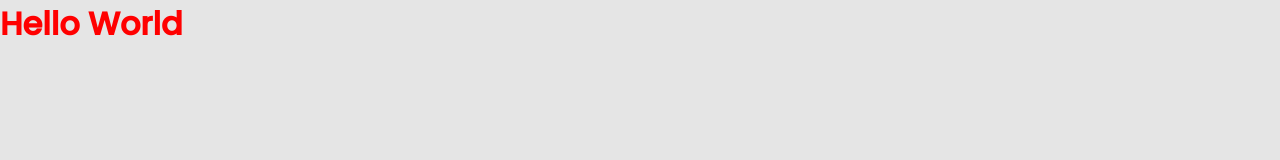
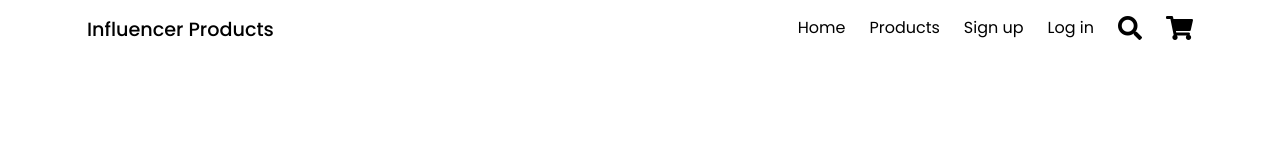
Before and after one commit to tusharpramanikbd/influencer-gear, a plain HTML site: page index.html in a window 1280 px wide. Drawn offline with Linux system fonts and the light colour scheme.

Commit message:
navbar done

```diff
--- a/index.html
+++ b/index.html
@@ -18,6 +18,59 @@
 	<link rel="stylesheet" href="./style.css">
 </head>
 <body>
-  <h1>Hello world</h1>
+  <header>
+    <!-- Navbar -->
+    <nav class="navbar">
+      <div class="nav-center">
+        <!-- nav header -->
+        <div class="nav-header">
+          <i class="fas fa-bars nav-icon"></i>
+          <p>Influencer products</p>
+          <div>
+            <!-- nav links -->
+            <ul class="nav-links">
+              <!-- single link -->
+              <li>
+                <a href="#" class="nav-link">Home</a>
+              </li>
+              <!-- end of single link -->
+              <!-- single link -->
+              <li>
+                <a href="#" class="nav-link">Products</a>
+              </li>
+              <!-- end of single link -->
+              <!-- single link -->
+              <li>
+                <a href="#" class="nav-link">Sign up</a>
+              </li>
+              <!-- end of single link -->
+              <!-- single link -->
+              <li>
+                <a href="#" class="nav-link">Log in</a>
+              </li>
+              <!-- end of single link -->
+              <!-- single link -->
+              <li>
+                <i class="fas fa-search nav-icon nav-link"></i>
+              </li>
+              <!-- end of single link -->
+              <!-- single link -->
+              <li>
+                <i class="fas fa-shopping-cart nav-icon"></i>
+              </li>
+              <!-- end of single link -->
+            </ul>
+            <!-- nav links -->
+          </div>
+        </div>
+        <!-- end of nav header -->
+      </div>
+    </nav>
+    <!-- End of Navbar -->
+  </header>
 </body>
 </html>
+
+<!-- <i class="fas fa-bars"></i> -->
+<!-- <i class="fas fa-search"></i> -->
+<!-- <i class="fas fa-shopping-cart"></i> -->
--- a/style.css
+++ b/style.css
@@ -32,7 +32,6 @@ Global Styles
 }
 body {
 	font-family: var(--ff-primary);
-	background: var(--clr-background);
 	line-height: 1.5;
 }
 ul {
@@ -78,7 +77,6 @@ global classes
 	margin: 0 auto;
 	max-width: 1170px;
 	min-height: auto;
-	background: var(--clr-white);
 	border-radius: 10px;
 	padding: 2rem;
 	margin-top: 1rem;
@@ -94,15 +92,51 @@ Navbar
 */
 .navbar{
 	width: 100%;
-	background: #562EFF;
-	box-shadow: var(--dark-shadow);
+	/* background: #562EFF; */
+	/* box-shadow: var(--dark-shadow); */
 }
-/* .nav-center{
+.nav-center{
 	width: 100%;
 	max-width: 1170px;
 	margin: 0 auto;
-} */
-h1{color: red;}
+}
+.nav-header{
+  display: grid;
+  grid-template-columns: auto 1fr auto;
+  justify-items: center;
+  align-items: center;
+  padding: 1rem 2rem;
+}
+.nav-header > p{
+  font-weight: 500;
+  font-size: 1.2rem;
+}
+.nav-links{
+  display: grid;
+  grid-template-columns: 1fr repeat(5, auto);
+}
+.nav-link{
+  margin-right: 1.5rem;
+  display: none;
+  color: black;
+}
+.nav-icon{
+	background: transparent;
+	border: transparent;
+	font-size: 1.5rem;
+	cursor: pointer;
+}
+@media screen and (min-width: 768px) {
+	.nav-header > i{
+    display: none;
+  }
+  .nav-link{
+    display: inline-block;
+  }
+  .nav-header{
+    justify-items: end;
+  }
+}
 /*
 ===============
 End of Navbar
```
